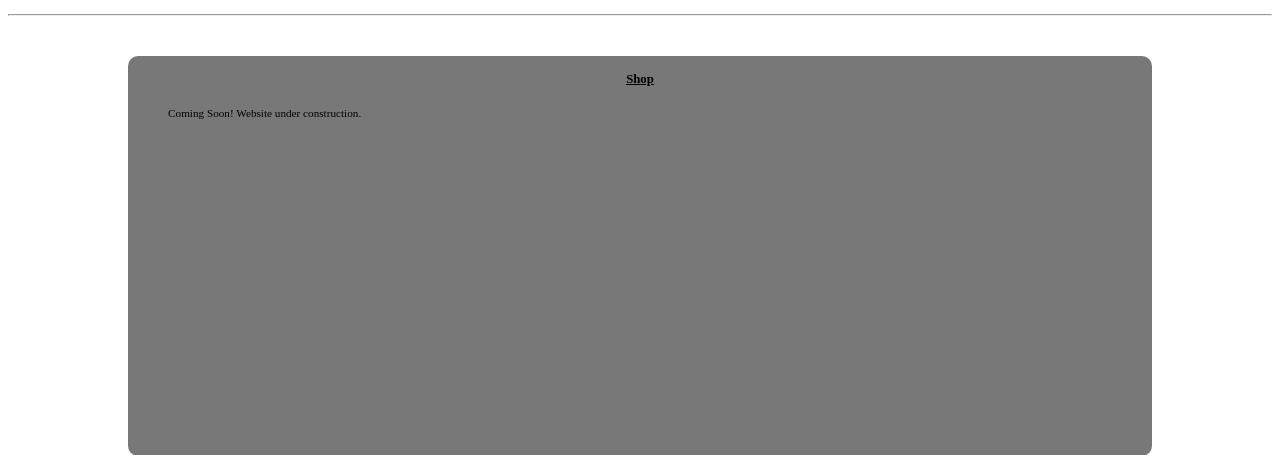
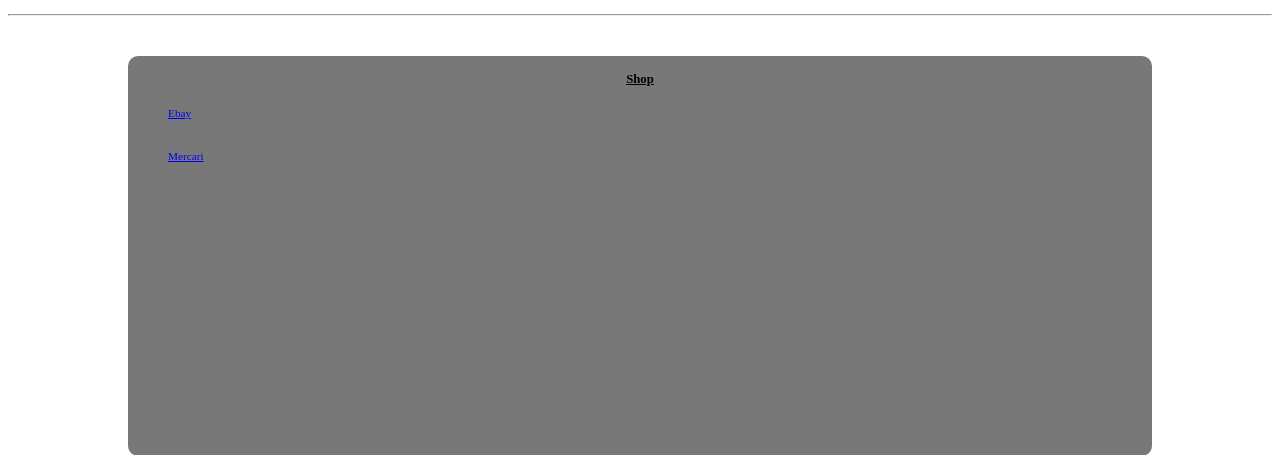
Before and after one commit to mattconforti/MRC3D, a PHP site: page /html/shop.php in a window 1280 px wide. Shown: the part 361-816 px from the top of the page. Run offline with PHP 8.4, Linux system fonts and the light colour scheme.

Commit message:
added links to Ebay, Mercari shops

```diff
--- a/html/shop.php
+++ b/html/shop.php
@@ -27,7 +27,10 @@
             <div id="shop_div">
                 <h2 id="shop_heading">Shop</h2>
                 <p class="shop_p">
-                    Coming Soon! Website under construction.
+                    <a href="https://www.ebay.com/usr/mrc3dcreations" target="_blank">Ebay</a>
+                </p>
+                <p class="shop_p">
+                    <a href="https://www.mercari.com/u/user193975006/?sv=0" target="_blank">Mercari</a>
                 </p>
             </div>
         </div>
```
